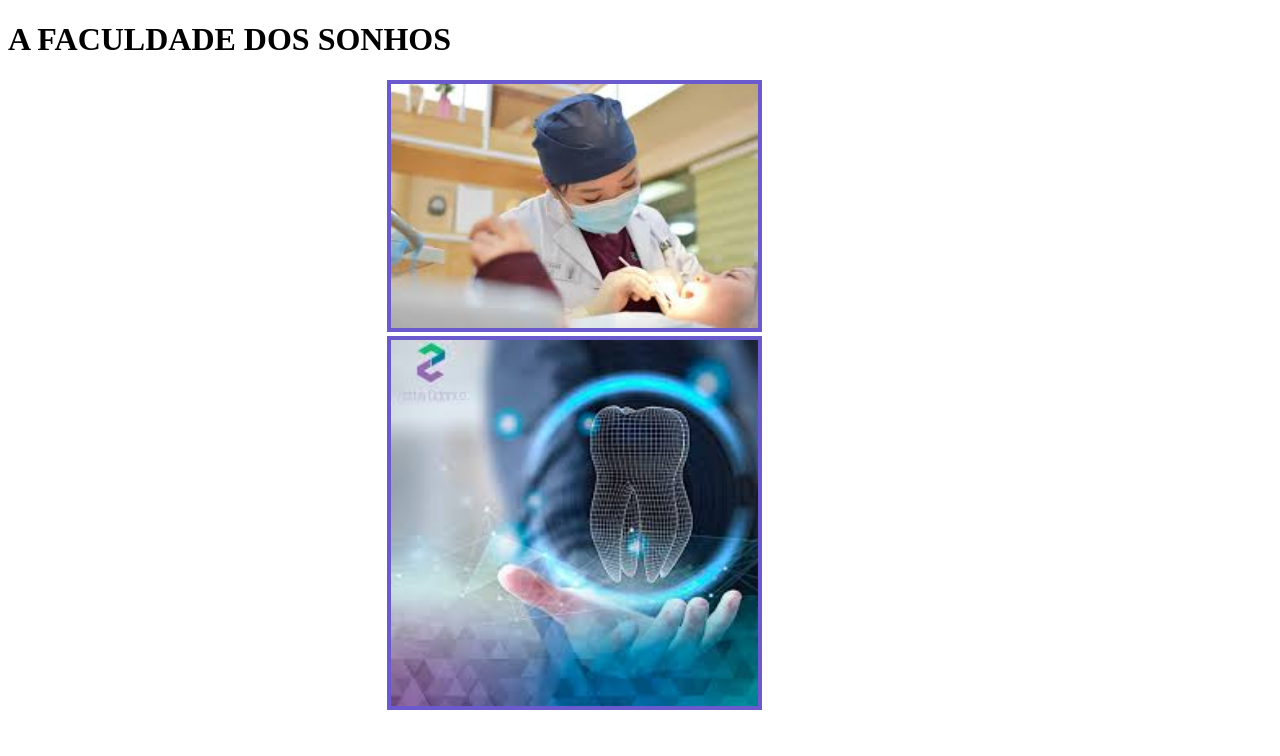
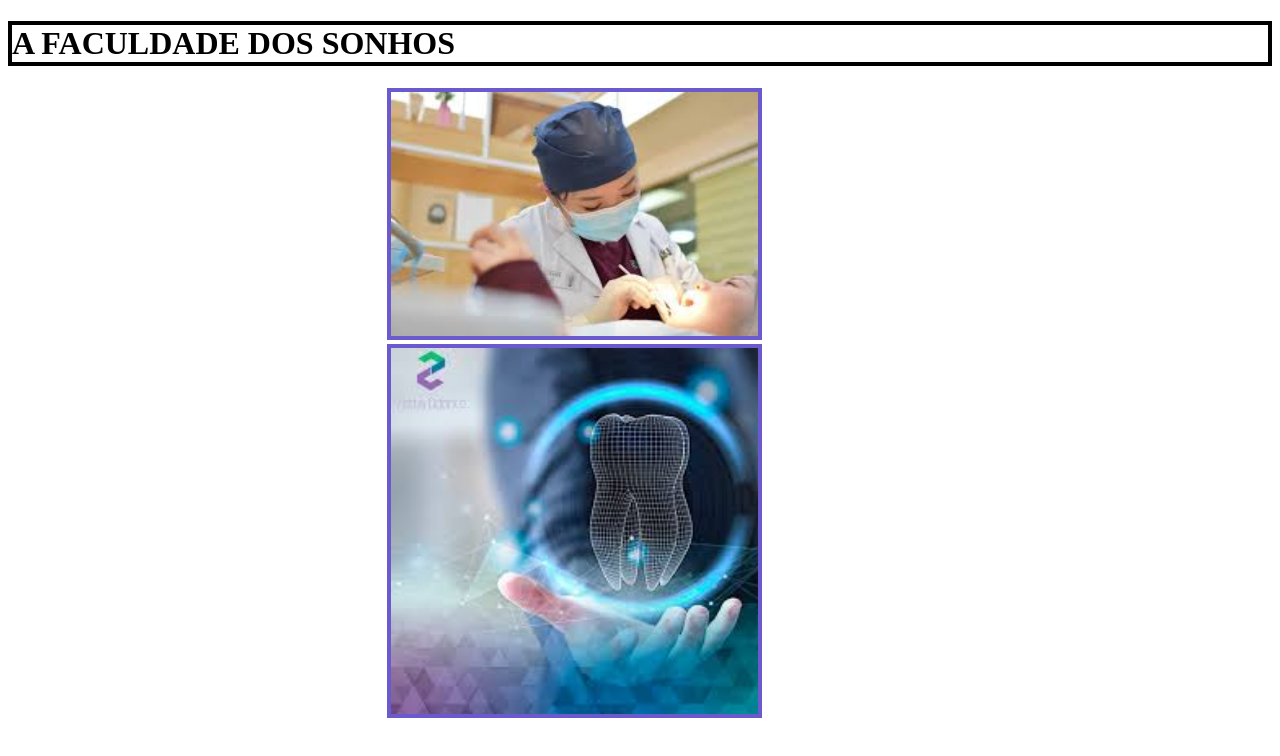
Before and after one commit to nicollypr07/proj_final_2c_nicollyrodrigues, a plain HTML site: page index.html in a window 1280 px wide. Drawn offline with Linux system fonts and the light colour scheme.

Commit message:
Update style.css

```diff
--- a/style.css
+++ b/style.css
@@ -1,4 +1,4 @@
-body{background-color: white;
+body{background-color:darkorchid);
 }
 #imal{border-width: 4px;
 border-color: slateblue;
@@ -7,3 +7,6 @@ border-style: solid;
 #imal{margin-left: 30%;
 }
 #imal{width:29%;}
+h1 {border-color: black;
+border-width: 4px;
+border-style: solid;}
```
